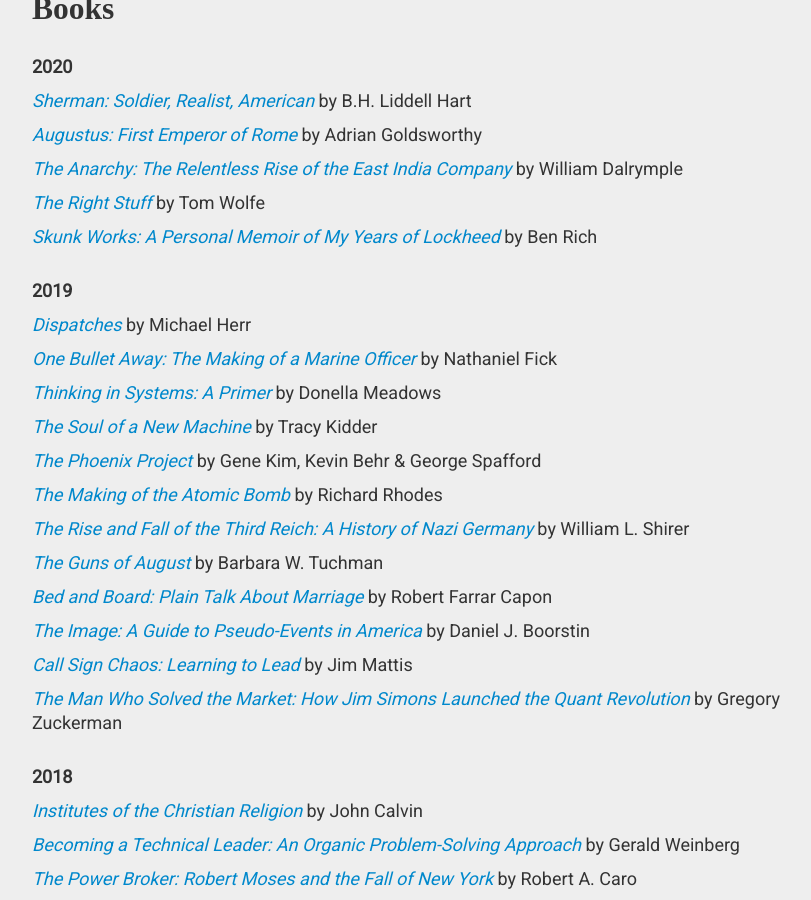
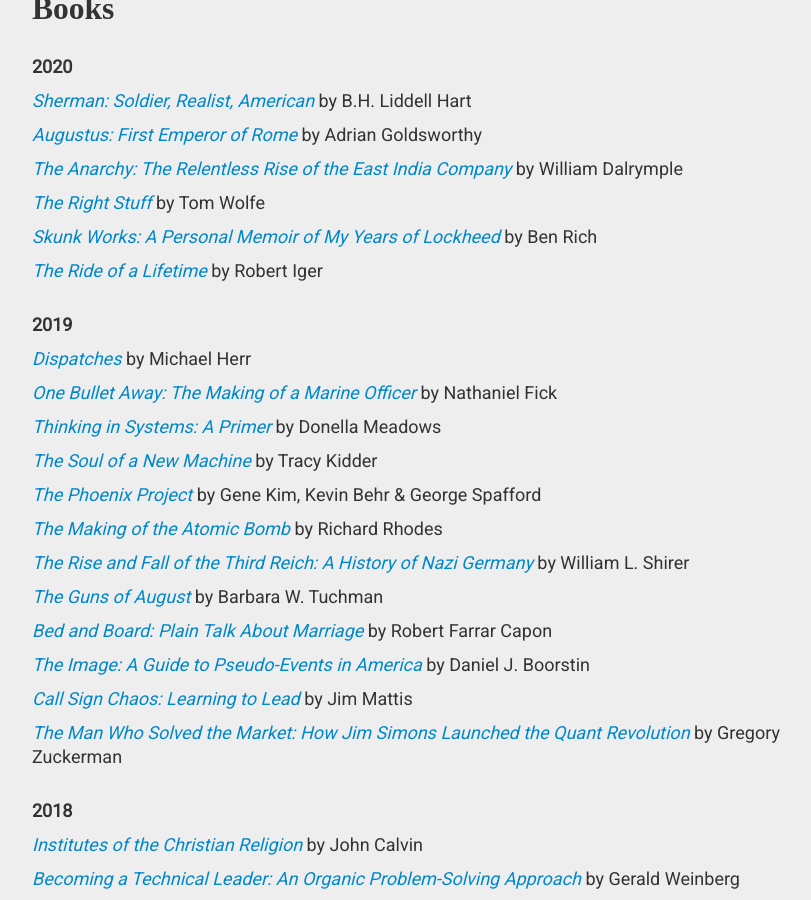
Before and after one commit to speric/speric.github.com, a Jekyll site: the page built from books/index.html, in a window 1280 px wide and 900 px high, scrolled down 349 px. Shown: the whole window, without its empty margins (218-1029 px from the left). Built offline with Jekyll 4.4.1, drawn with Linux system fonts in a browser that asks for light colours; some web fonts are replaced; comment, search, counter and statistics services are not loaded.

Commit message:
Add 'The Ride of a Lifetime'

```diff
--- a/books/index.html
+++ b/books/index.html
@@ -15,6 +15,7 @@
 <p><i><a href="https://www.bloomsbury.com/uk/the-anarchy-9781408864371/">The Anarchy: The Relentless Rise of the East India Company</a></i> by William Dalrymple</p>
 <p><i><a href="https://www.audible.com/pd/The-Right-Stuff-Audiobook/B077K8CR41">The Right Stuff</a></i> by Tom Wolfe</p>
 <p><i><a href="https://www.audible.com/pd/Skunk-Works-Audiobook/B011LR4PW4">Skunk Works: A Personal Memoir of My Years of Lockheed</a></i> by Ben Rich</p>
+<p><i><a href="https://www.penguinrandomhouse.com/books/556683/the-ride-of-a-lifetime-by-robert-iger/">The Ride of a Lifetime</a></i> by Robert Iger</p>
 
 <br/>
 
```
